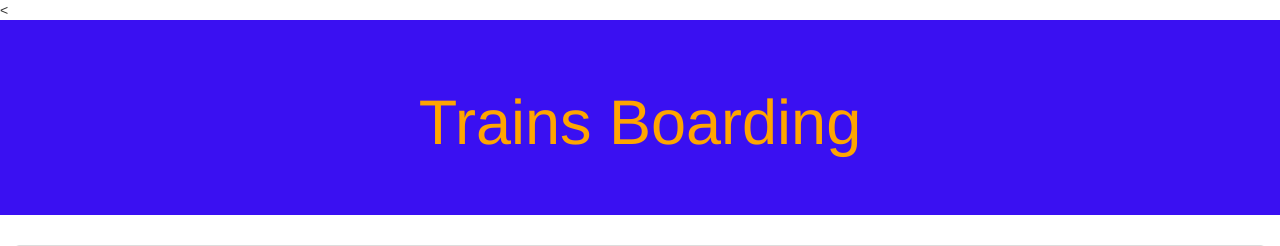
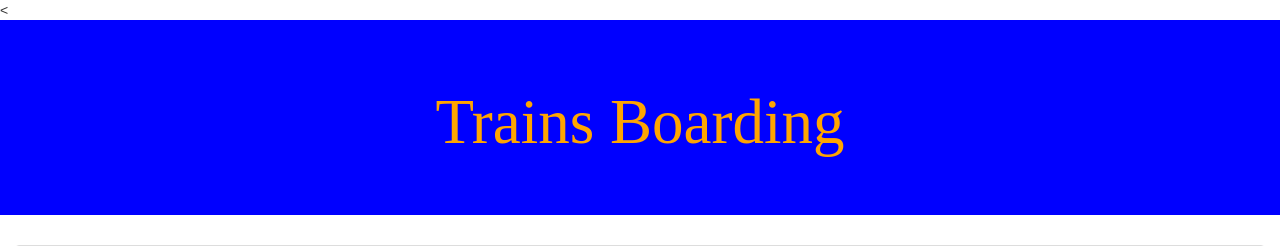
Before and after one commit to ceznik/Train-Schedule, a PHP site: page /train.html in a window 1280 px wide. Shown: the top 246 px of the page. Run offline with PHP 8.4, Linux system fonts and the light colour scheme; some libraries are stand-ins or nearby versions.

Commit message:
slight mods to css. still can't get penn station font applied

```diff
--- a/assets/css/style.css
+++ b/assets/css/style.css
@@ -1,8 +1,19 @@
+@font-face {
+	font-family: pennStation;
+	src: local("penn-station.tff");
+	font-weight: 400;
+}
+@font-face {
+	font-family: 'empireState';
+	src: local("empirestate.regular.tff");
+}
+.body {
+	font-family: pennStation;
+	font-style: normal;
+	font-size: 24px;
+}
 .jumbotron{
-	background-color: #3a10f2;
+	background-color: blue;
 	color: orange;
+	font-family: 'empireState';
 }
-#tableData > td {
-	font-family: 'Penn Station'
-	src: url(http://ff.static.1001fonts.net/p/e/penn-station.regular.ttf) format("truetype");
-}
```
Also changed, not shown: assets/css/empirestate.regular.ttf (added), assets/css/penn-station.ttf (renamed from assets/css/penn-station.regular.ttf).
